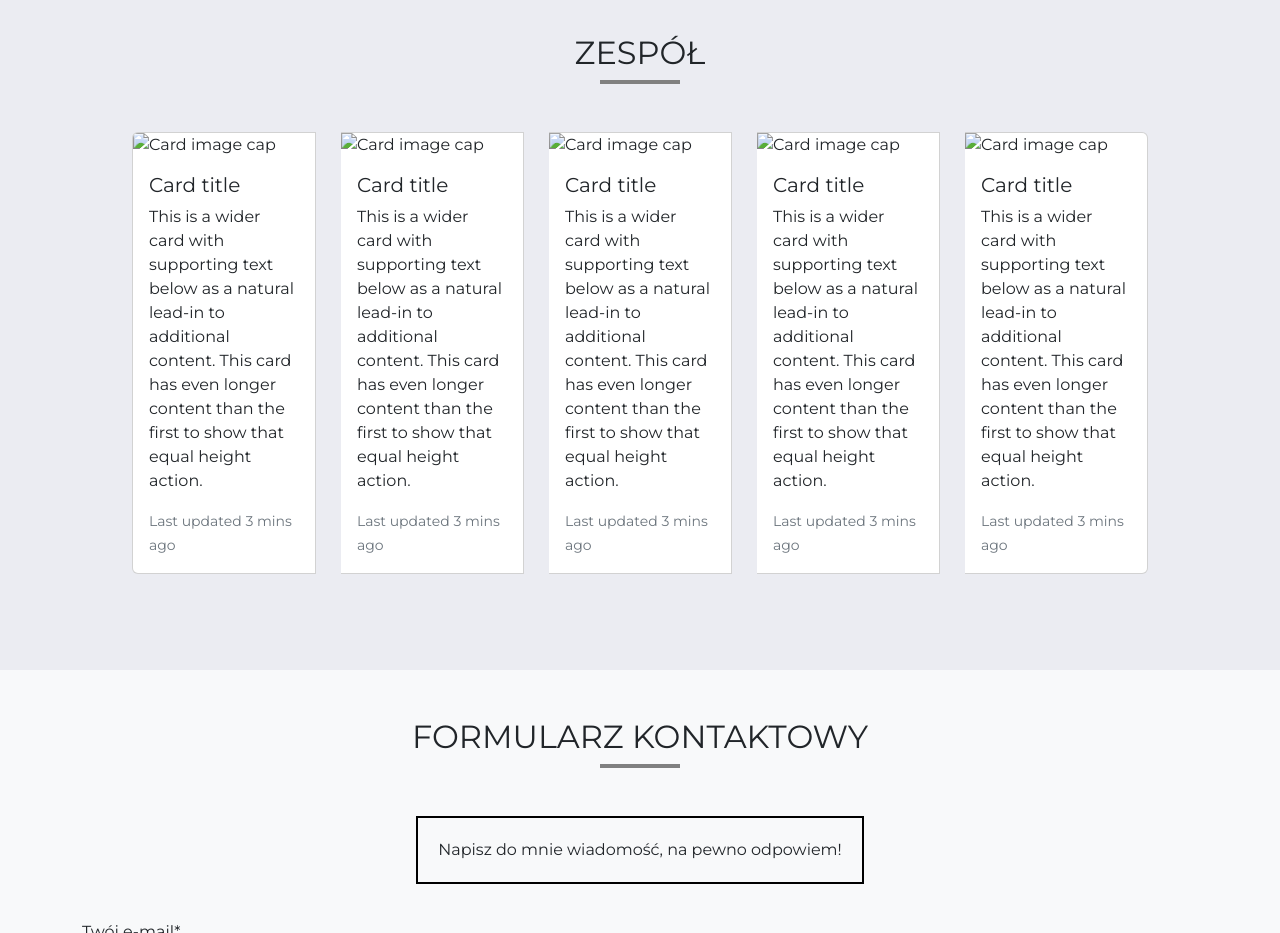
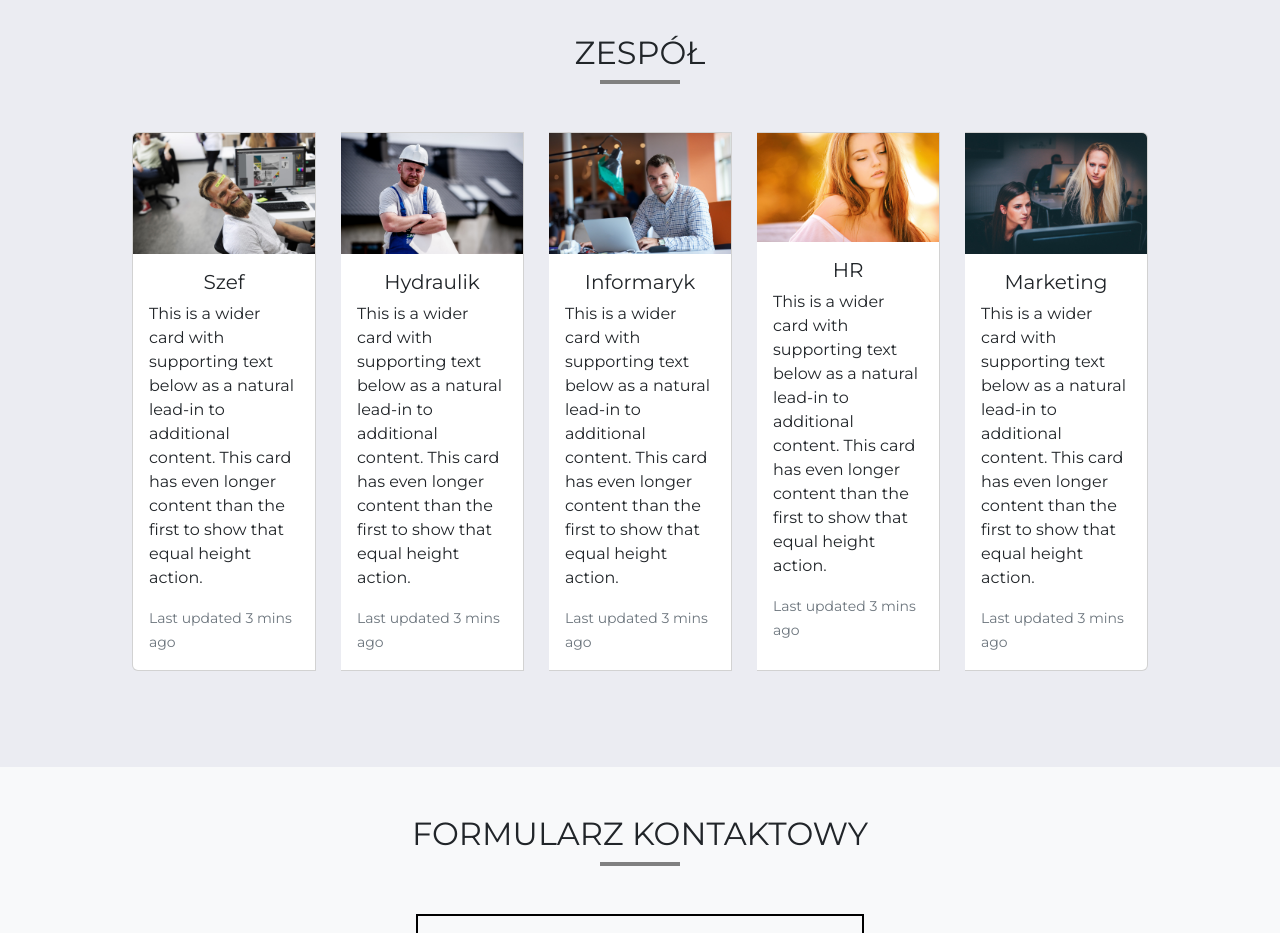
Before and after one commit to GR1807/Projekt-portfolio, a plain HTML site: page index.html in a window 1280 px wide. Shown: the part 2860-3793 px from the top of the page. Drawn offline with nearby package versions, Linux system fonts and the light colour scheme.

Commit message:
team section pictures upload

```diff
--- a/index.html
+++ b/index.html
@@ -247,9 +247,9 @@
             <div class="container my-5">
                 <div class="card-group">
                     <div class="card">
-                        <img class="card-img-top" src="..." alt="Card image cap">
+                        <img class="card-img-top" src="images/team/adult-2449725_1920.jpg" alt="Card image cap">
                         <div class="card-body">
-                            <h5 class="card-title">Card title</h5>
+                            <h5 class="card-title d-flex justify-content-center">Szef</h5>
                             <p class="card-text">This is a wider card with supporting text below as a natural lead-in to
                                 additional content. This card has even longer content than the first to show that equal
                                 height action.</p>
@@ -257,9 +257,9 @@
                         </div>
                     </div>
                     <div class="card">
-                        <img class="card-img-top" src="..." alt="Card image cap">
+                        <img class="card-img-top" src="images/team/building-2762241_1920.jpg" alt="Card image cap">
                         <div class="card-body">
-                            <h5 class="card-title">Card title</h5>
+                            <h5 class="card-title d-flex justify-content-center">Hydraulik</h5>
                             <p class="card-text">This is a wider card with supporting text below as a natural lead-in to
                                 additional content. This card has even longer content than the first to show that equal
                                 height action.</p>
@@ -267,9 +267,9 @@
                         </div>
                     </div>
                     <div class="card">
-                        <img class="card-img-top" src="..." alt="Card image cap">
+                        <img class="card-img-top" src="images/team/entrepreneur-2326419_1920.jpg" alt="Card image cap">
                         <div class="card-body">
-                            <h5 class="card-title">Card title</h5>
+                            <h5 class="card-title d-flex justify-content-center">Informaryk</h5>
                             <p class="card-text">This is a wider card with supporting text below as a natural lead-in to
                                 additional content. This card has even longer content than the first to show that equal
                                 height action.</p>
@@ -277,9 +277,9 @@
                         </div>
                     </div>
                     <div class="card">
-                        <img class="card-img-top" src="..." alt="Card image cap">
+                        <img class="card-img-top" src="images/team/woman-1320810_1920.jpg" alt="Card image cap">
                         <div class="card-body">
-                            <h5 class="card-title">Card title</h5>
+                            <h5 class="card-title d-flex justify-content-center">HR</h5>
                             <p class="card-text">This is a wider card with supporting text below as a natural lead-in to
                                 additional content. This card has even longer content than the first to show that equal
                                 height action.</p>
@@ -287,9 +287,9 @@
                         </div>
                     </div>
                     <div class="card">
-                        <img class="card-img-top" src="..." alt="Card image cap">
+                        <img class="card-img-top" src="images/team/women-1209678_1920.jpg" alt="Card image cap">
                         <div class="card-body">
-                            <h5 class="card-title">Card title</h5>
+                            <h5 class="card-title d-flex justify-content-center">Marketing</h5>
                             <p class="card-text">This is a wider card with supporting text below as a natural lead-in to
                                 additional content. This card has even longer content than the first to show that equal
                                 height action.</p>
@@ -329,8 +329,8 @@
                         <input name="_redirect" type="hidden" id="name"
                             value="https://gr1807.github.io/Projekt-portfolio/">
                 </div>
-
-                </form>
+            </div>
+            </form>
             </div>
         </section>
         <div style="height:25vh"></div>
```
Also changed, not shown: images/contact-us-big.jpg (added), images/contact-us-small.jpg (added), images/team/adult-2449725_1920.jpg (added), images/team/building-2762241_1920.jpg (added), images/team/entrepreneur-2326419_1920.jpg (added), images/team/woman-1320810_1920.jpg (added), images/team/women-1209678_1920.jpg (added).
